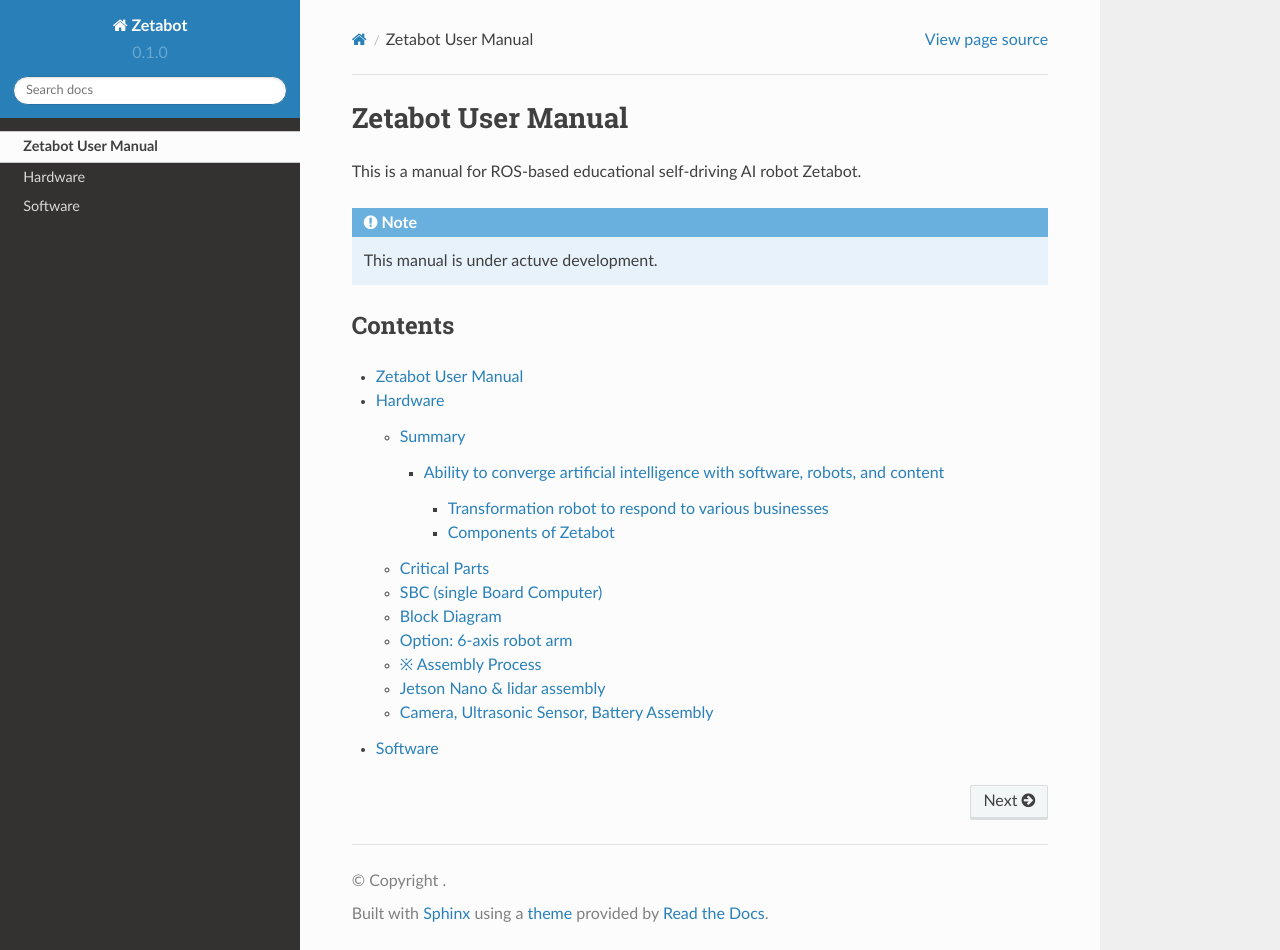
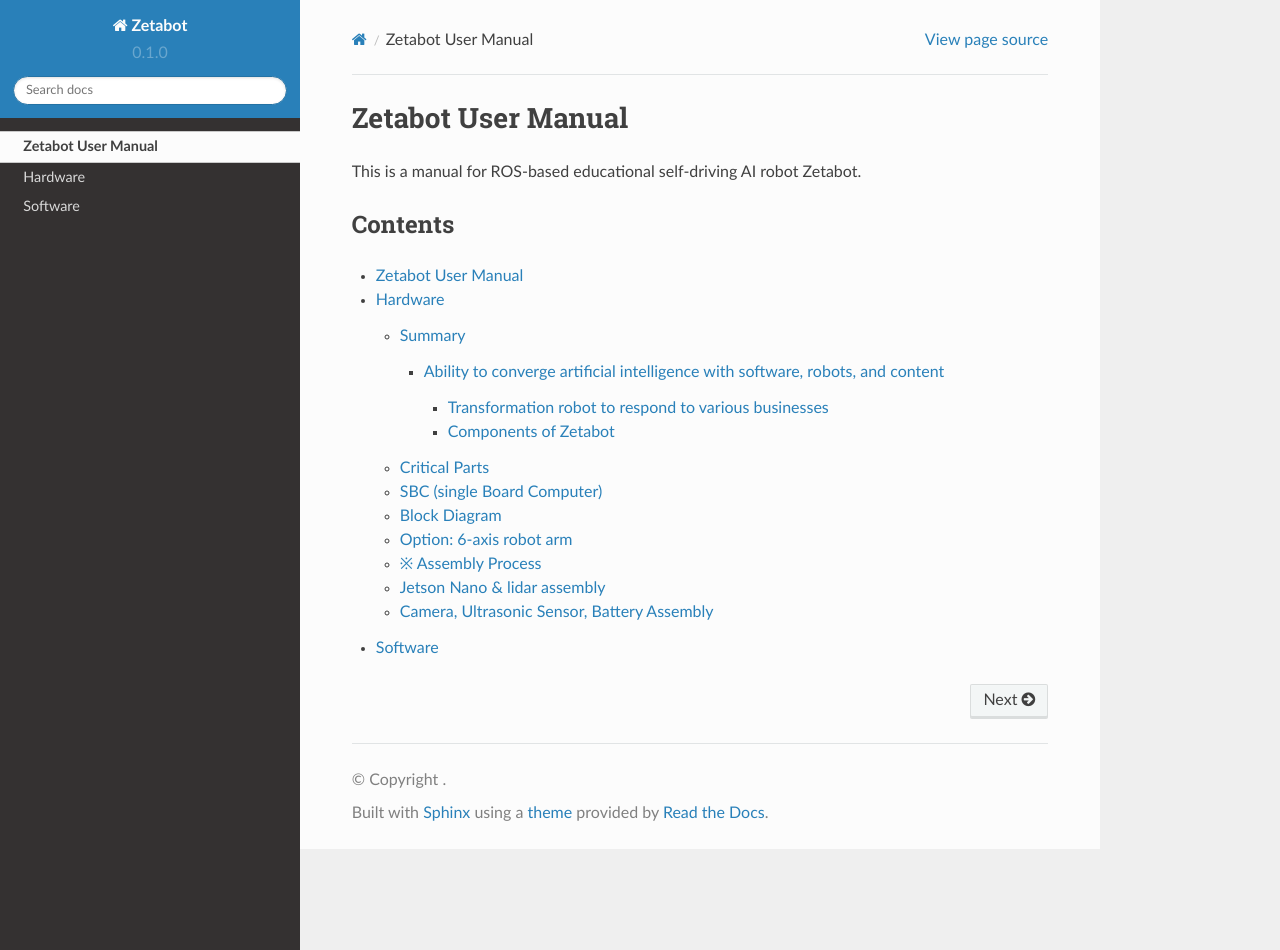
Before and after one commit to zetabank-devteam/teacher_manual, a Sphinx documentation site: the page built from docs/source/index.rst, in a window 1280 px wide and 950 px high. Built offline with Sphinx 7.4.7 and the Read the Docs theme 2.0.0, drawn with Linux system fonts in a browser that asks for light colours; pages that are not in the unit, such as notebooks, are missing from menus.

Commit message:
Update index.rst

```diff
--- a/docs/source/index.rst
+++ b/docs/source/index.rst
@@ -4,9 +4,7 @@ Zetabot User Manual
 
 This is a manual for ROS-based educational self-driving AI robot Zetabot.
 
-.. note::
 
-  This manual is under actuve development.
 
 Contents
 --------
```
